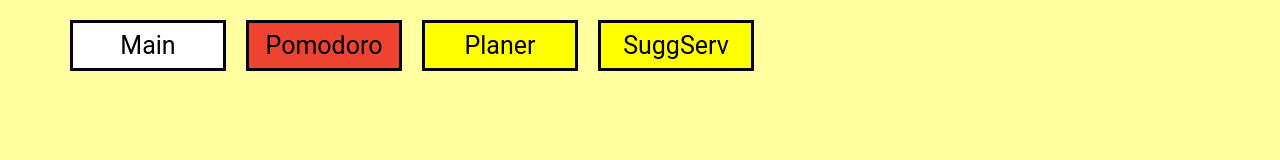
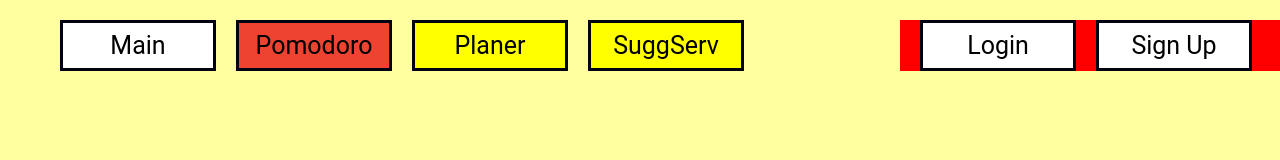
Before and after one commit to maxeleron/MaxEff, a plain HTML site: page index.html in a window 1280 px wide. Drawn offline with Linux system fonts and the light colour scheme.

Commit message:
0.05 version
- Added loggining buttons (a_tags).

```diff
--- a/css/styles.css
+++ b/css/styles.css
@@ -38,7 +38,7 @@
 	/*Position*/
 	position: absolute;
 	margin-top: 20px;
-	margin-left: 50px;
+	margin-left: 40px;
 }
 
 nav#items a{
@@ -71,4 +71,39 @@
 #suggservNav{
 	background: #FFFF00;
 }
+
+nav#loggining {
+	/*Properties*/
+	display: block;
+	width: 400px;
+	background: red;
+	/*Position*/
+	float: right;
+	margin-top: 20px;
+}
+
+nav#loggining a{
+	/*Properties*/
+	display: block;
+	width: 150px;
+	height: 25px;
+	padding-top: 10px;
+	padding-bottom: 10px;
+	/*View*/
+	border: 3px solid #000111;
+	/*Position*/
+	position: relative;
+	float: left;
+	margin-left: 20px;
+	/*Font*/
+	color: #000;
+}
+
+#login {
+	margin-left: 0px;
+	background: white;
+}
+#signUp {
+	background: white;
+}
 /*Header END*/
--- a/index.html
+++ b/index.html
@@ -16,6 +16,10 @@
 			<a id="planerNav" href="">Planer</a>
 			<a id="suggservNav" href="">SuggServ</a>
 		</nav>
+		<nav id="loggining">
+			<a id="login" href="">Login</a>
+			<a id="signUp" href="">Sign Up</a>
+		</nav>
 	</header>
 	<main id="pageMain">
 
```
Also changed, not shown: pomodoro.html (+4 -0 lines).
